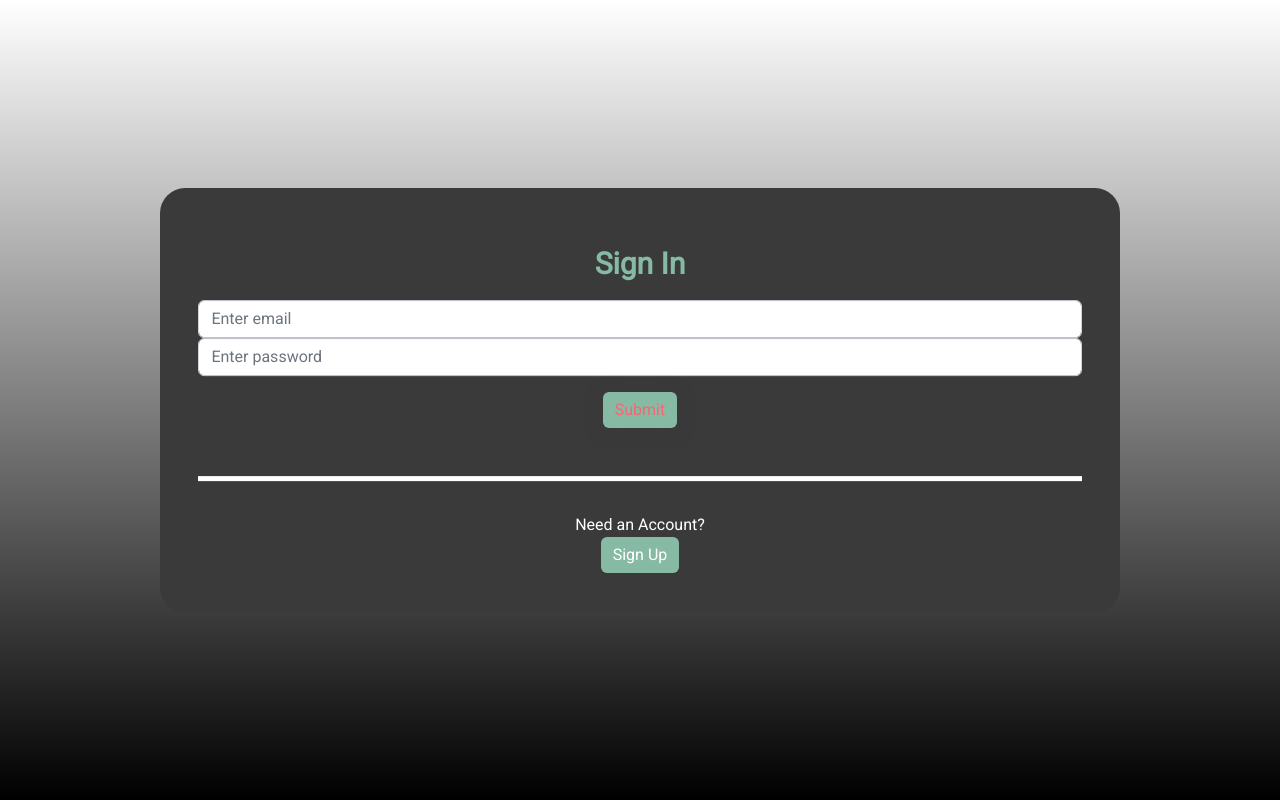
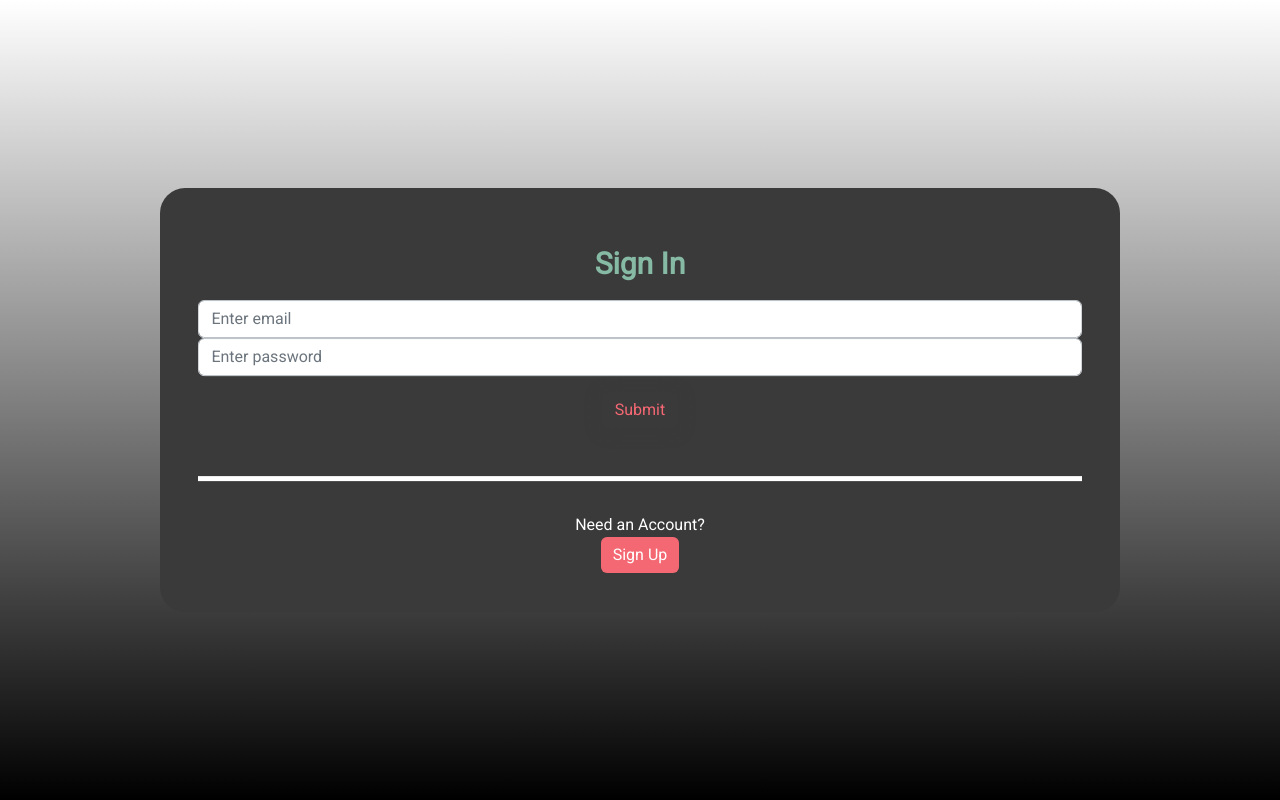
Before and after one commit to pranavkannepalli/to_do_firebase, a Next.js app: page / in a window 1280 px wide. In both pictures the pointer is over the button "Submit". Built offline with nearby package versions, Linux system fonts and the light colour scheme; no server answers; the database is empty.

Commit message:
Vercel Bug fix

```diff
--- a/styles/globals.css
+++ b/styles/globals.css
@@ -126,8 +126,8 @@ a {
 }
 
 .button {
-  background-color: var(--clr-secondary);
-  color: white;
+  background-color: var(--clr-secondary) !important;
+  color: white !important;
   text-decoration: none;
   border: none;
   box-shadow: 0px 0px 0px var(--clr-dark);
@@ -135,8 +135,8 @@ a {
 }
 
 .button-primary {
-  background-color: var(--clr-primary);
-  color: white;
+  background-color: var(--clr-primary) !important;
+  color: white !important;
   text-decoration: none;
   border: none;
   box-shadow: 0px 0px 0px var(--clr-dark);
@@ -144,8 +144,8 @@ a {
 }
 
 .button-danger {
-  background-color: var(--clr-danger);
-  color: white;
+  background-color: var(--clr-danger) !important;
+  color: white !important;
   text-decoration: none;
   border: none;
   box-shadow: 0px 0px 0px var(--clr-dark);
@@ -154,20 +154,20 @@ a {
 
 .button:hover {
   box-shadow: 0px 2px 16px var(--clr-dark);
-  color: var(--clr-secondary);
-  background: none;
+  color: var(--clr-secondary) !important;
+  background: none !important;
 }
 
 .button-primary:hover {
   box-shadow: 0px 2px 16px var(--clr-dark);
-  color: var(--clr-primary);
-  background: none;
+  color: var(--clr-primary) !important;
+  background: none !important;
 }
 
 .button-danger:hover {
   box-shadow: 0px 2px 16px var(--clr-dark);
-  color: var(--clr-danger);
-  background: none;
+  color: var(--clr-danger) !important;
+  background: none !important;
 }
 
 .danger {
```
